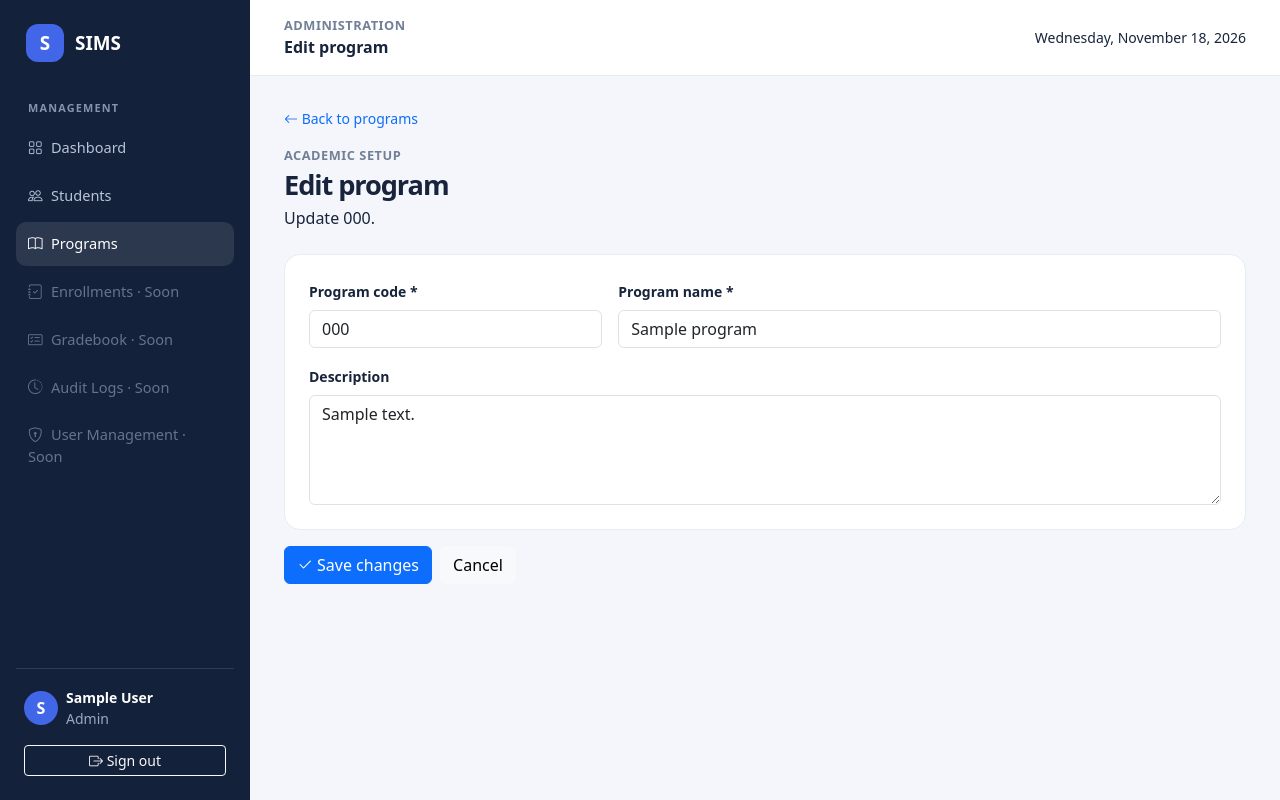
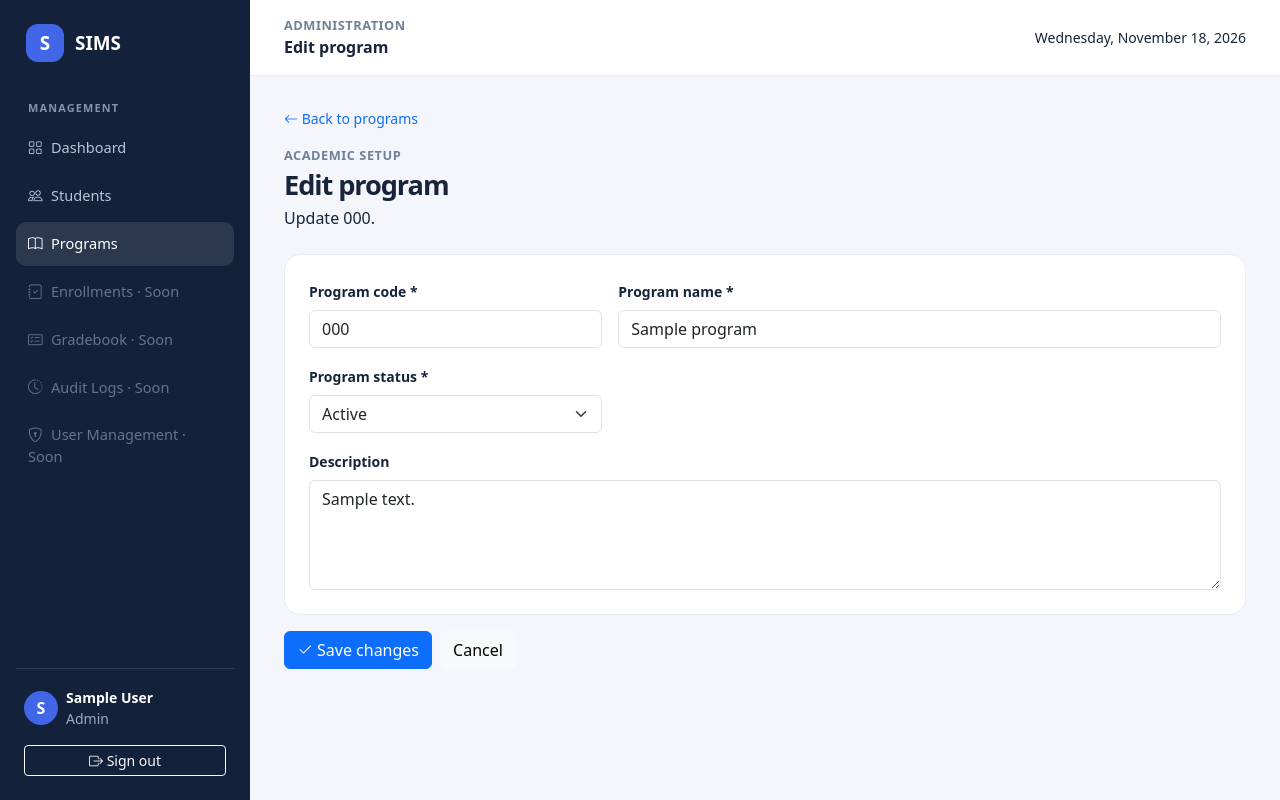
Before and after one commit to KyleDomSar/Student-Information-Management-System, a Laravel app: page /admin/programs/1/edit in a window 1280 px wide. Run offline with Laravel 12, Linux system fonts and the light colour scheme; a user stored in the database is signed in; tables that the repository leaves empty hold one stand-in row (values such as "Sample post").

Commit message:
feat: add program status selector for reactivation

```diff
--- a/resources/views/admin/programs/_form.blade.php
+++ b/resources/views/admin/programs/_form.blade.php
@@ -18,6 +18,15 @@
             <input id="name" name="name" value="{{ old('name', $program?->name ?? '') }}" class="form-control" maxlength="255" required>
             @error('name')<div class="text-danger small mt-1">{{ $message }}</div>@enderror
         </div>
+        @if($program)
+            <div class="col-md-4">
+                <label for="is_active" class="form-label small fw-semibold">Program status *</label>
+                <select id="is_active" name="is_active" class="form-select" required>
+                    <option value="1" @selected((string) old('is_active', $program->is_active ? '1' : '0') === '1')>Active</option>
+                    <option value="0" @selected((string) old('is_active', $program->is_active ? '1' : '0') === '0')>Inactive</option>
+                </select>
+            </div>
+        @endif
         <div class="col-12">
             <label for="description" class="form-label small fw-semibold">Description</label>
             <textarea id="description" name="description" rows="4" maxlength="2000" class="form-control">{{ old('description', $program?->description ?? '') }}</textarea>
```
